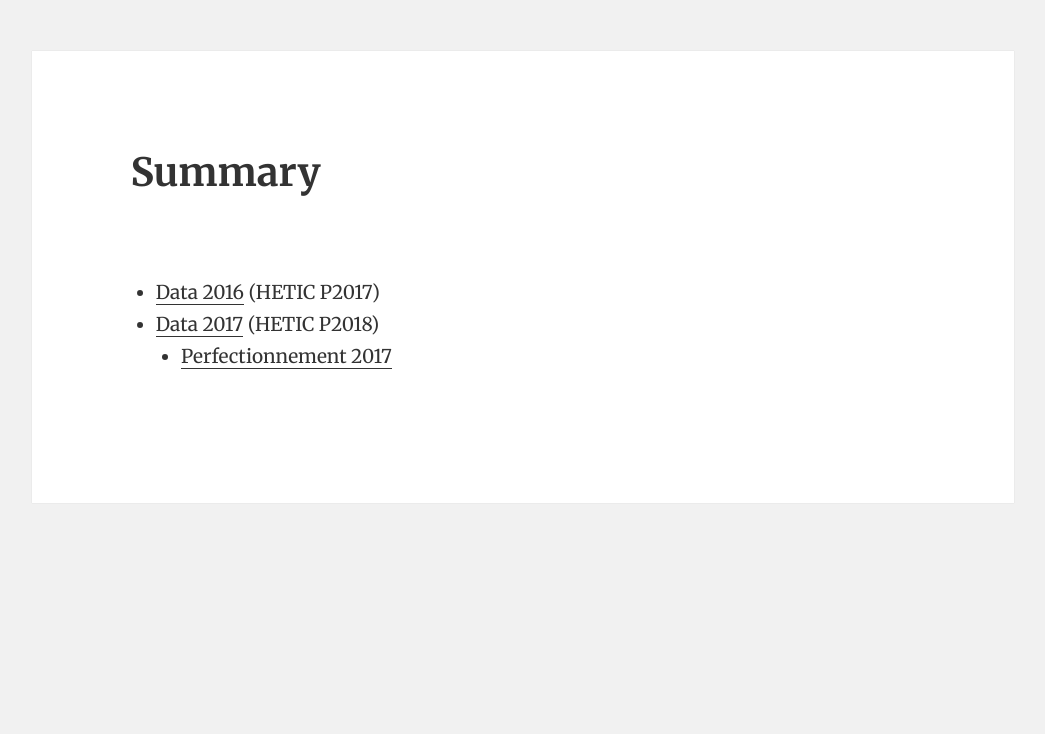
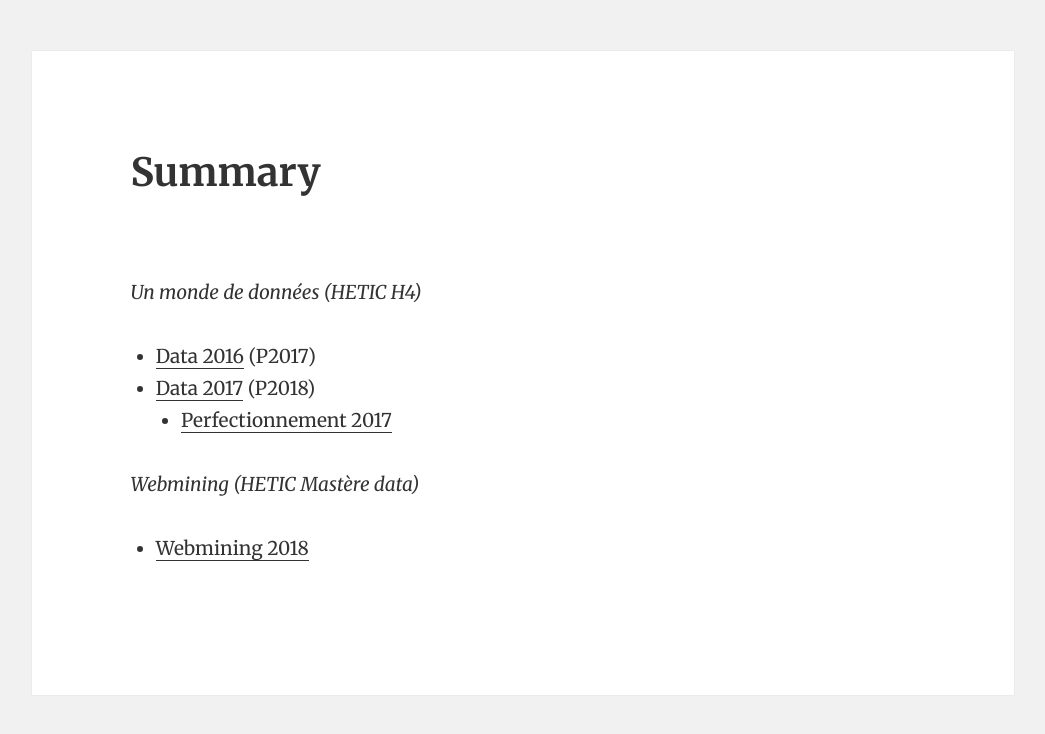
Before and after one commit to Yomguithereal/courses, a Jekyll site: the page built from index.md, in a window 1280 px wide. Shown: the top 734 px of the page, without its empty margins (117-1162 px from the left). Built offline with Jekyll 4.4.1, drawn with Linux system fonts in a browser that asks for light colours.

Commit message:
Preparing webmining slideshow

```diff
--- a/index.md
+++ b/index.md
@@ -3,6 +3,12 @@ layout: page
 title: Summary
 ---
 
-* [Data 2016]({{ site.baseurl }}/data/2016/) (HETIC P2017)
-* [Data 2017]({{ site.baseurl }}/data/2017/) (HETIC P2018)
+*Un monde de données (HETIC H4)*
+
+* [Data 2016]({{ site.baseurl }}/data/2016/) (P2017)
+* [Data 2017]({{ site.baseurl }}/data/2017/) (P2018)
   * [Perfectionnement 2017]({{ site.baseurl }}/perfectionnement/2017/)
+
+*Webmining (HETIC Mastère data)*
+
+* [Webmining 2018]({{ site.baseurl }}/webmining/2018/)
```
Also changed, not shown: webmining/2018/index.md (added, +5 -0 lines), webmining/2018/presentations/webmining.md (added, +1 -0 lines), 2 other files.
